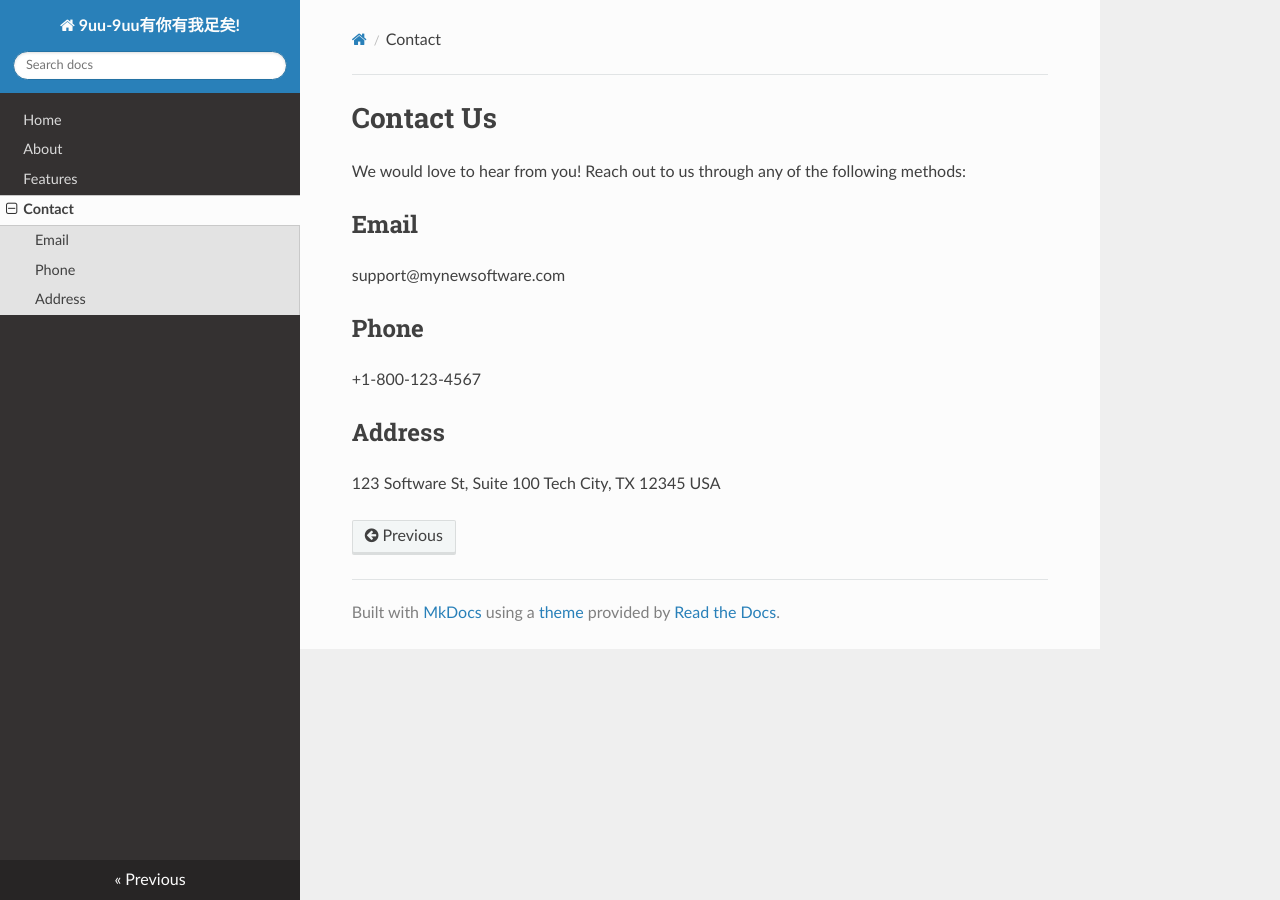
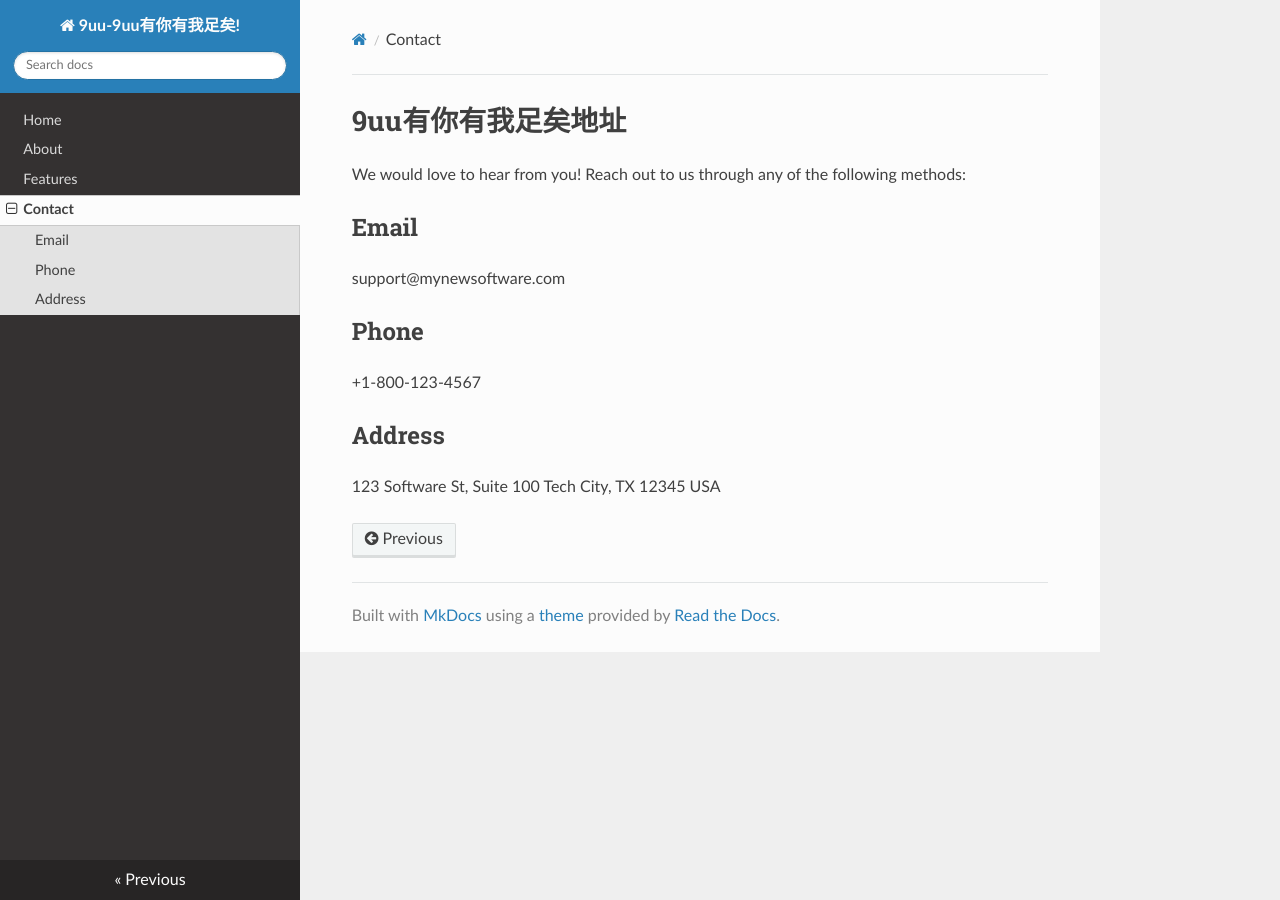
Before and after one commit to jmcoms/111, an MkDocs documentation site: the page built from docs/contact.md, in a window 1280 px wide. Built offline with MkDocs 1.6.1, drawn with Linux system fonts in a browser that asks for light colours; nearby versions of some CDN libraries.

Commit message:
Update contact.md

```diff
--- a/docs/contact.md
+++ b/docs/contact.md
@@ -1,4 +1,4 @@
-# Contact Us
+# 9uu有你有我足矣地址
 
 We would love to hear from you! Reach out to us through any of the following methods:
 
```
